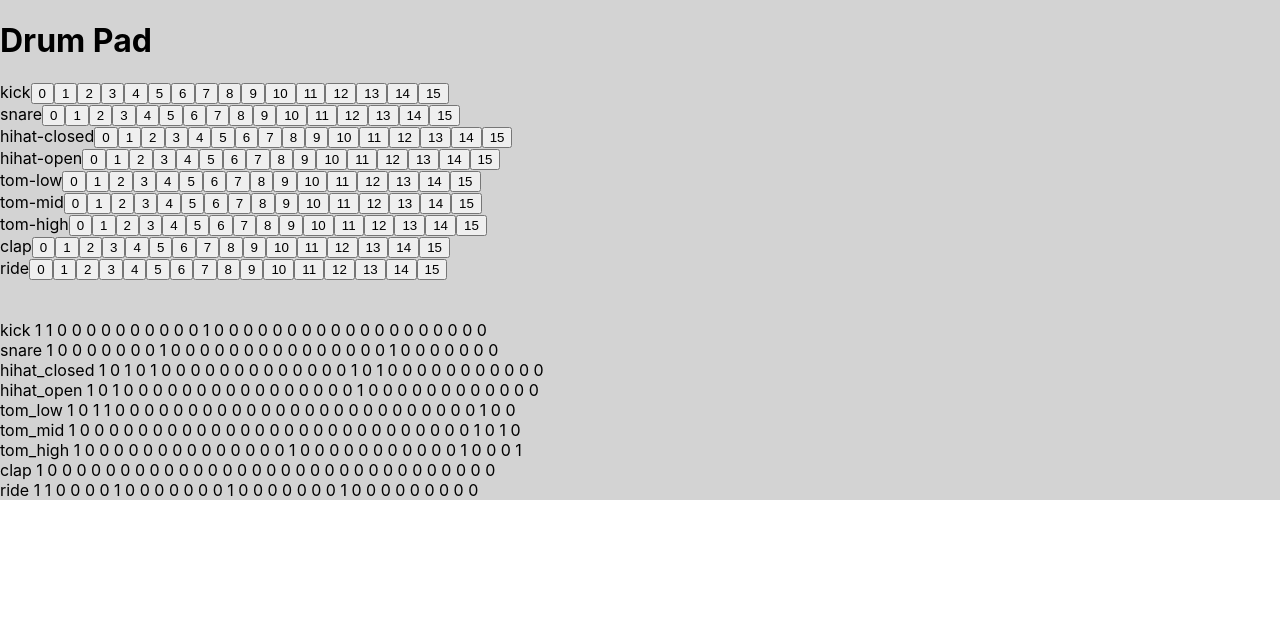
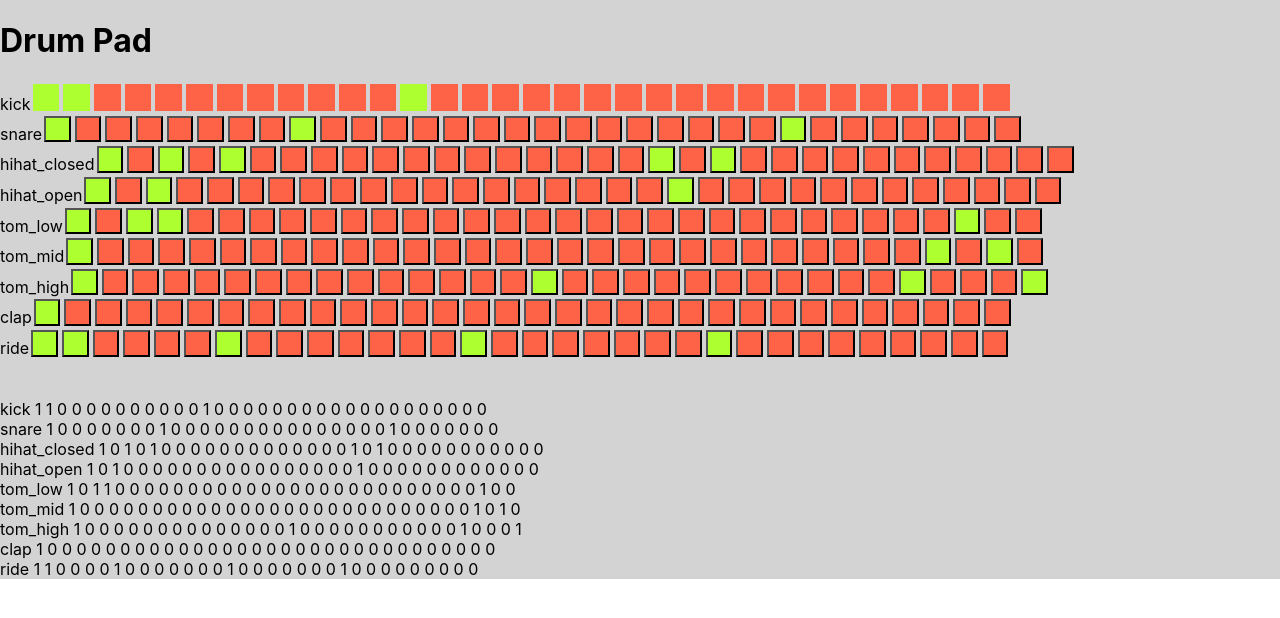
Before and after one commit to solft/drum-component, a React (Create React App) app: page / in a window 1280 px wide. Shown: the top 618 px of the page. Built offline with nearby package versions, Linux system fonts and the light colour scheme.

Commit message:
props changePattern and some css styling in button

```diff
--- a/src/App.js
+++ b/src/App.js
@@ -25,11 +25,20 @@ class App extends Component {
     }
   }
 
+  changePattern = (drum, time) => {
+    console.log('changePattern check')
+    let copyPattern = Object.assign({}, this.state.pattern)
+    copyPattern[drum][time] = copyPattern[drum][time] ? 0 : 1
+    this.setState({
+      pattern: copyPattern
+    })
+  }
+
   render() {
     return (
       <div className="App">
         <h1>Drum Pad</h1>
-        <DrumPad playerLength="16" className="drum" />
+        <DrumPad changePattern={this.changePattern} pattern={this.state.pattern} playerLength="10" className="drum" />
         <br/>
         <br/>
         <Pattern pattern={this.state.pattern} />
--- /dev/null
+++ b/src/components/DrumLine.css
@@ -0,0 +1,17 @@
+button {
+  width: 2em;
+  height: 2em;
+  margin: 2px;
+}
+
+.kick {
+  border: none;
+}
+
+.click0 {
+  background: tomato;
+}
+
+.click1 {
+  background: greenyellow;
+}
--- a/src/components/DrumLine.js
+++ b/src/components/DrumLine.js
@@ -1,4 +1,6 @@
 import React, { Component } from 'react'
+
+import './DrumLine.css'
 
 // this.props.playerLength : 재생 길이(시간)
 // this.props.drum : 재생 드럼 종류
@@ -7,20 +9,30 @@ class DrumLine extends Component {
     super(props)
 
     this.state = {
-
+       toggleArray: this.makeToggleArray(this.props.drumLine)
     }
   }
 
-  clickHandler = (time, drum) => {
-    console.log(`this button is ${drum}의 ${time} 시간 째 버튼 입니다.`)
+  makeToggleArray = (buttonArray) => {
+    return (buttonArray.map(button => !!button))
   }
+
+  clickHandler = (time) => {
+    console.log(`time is ${time}`)
+    console.log(`drum is ${this.props.drumName}`)
+    this.props.changePattern(this.props.drumName, time)
+  }
+
   render() {
-    const times = [...Array(Number(this.props.playerLength)).keys()]
-    const line = times.map(time => {
-      return (
-        <button key={time} className={time} onClick={() => this.clickHandler(time, this.props.drum)}>{time}</button>
-      )
-    })
+    // const times = [...Array(Number(this.props.playerLength)).keys()]
+    // const line1 = times.map(time => {
+    //   return (
+    //     <button key={time} className={time} onClick={() => this.clickHandler(time, this.props.drum)}>{time}</button>
+    //   )
+    // })
+    const line = this.state.toggleArray.map((toggle, time) => (
+      <button className={`${this.props.drumName} click${this.props.drumLine[time]}`} key={time} onClick={() => this.clickHandler(time)}></button>
+    ))
     return (
       <span>
         {line}
--- a/src/components/DrumPad.js
+++ b/src/components/DrumPad.js
@@ -1,18 +1,25 @@
 import React, { Component } from 'react'
 import DrumLine from './DrumLine';
 
-import { drum } from '../magenta/drum'
-
 class DrumPad extends Component {
   render() {
-    const drumPad = drum.map(e => {
+    // const drumPad = drum.map(e => {
+    //   return (
+    //     <div key={e}>
+    //       <span>{e}</span>
+    //       <DrumLine playerLength={this.props.playerLength} drum={e} />
+    //     </div>
+    //   )
+    // })
+    const drumPad = Object.entries(this.props.pattern).map(drumLine => {
       return (
-        <div key={e}>
-          <span>{e}</span>
-          <DrumLine playerLength={this.props.playerLength} drum={e} />
+        <div key={drumLine[0]}>
+          {drumLine[0]}
+          <DrumLine changePattern={this.props.changePattern} drumName={drumLine[0]} drumLine={drumLine[1]} />
         </div>
       )
     })
+
     return (
       <div>
         {drumPad}
```
